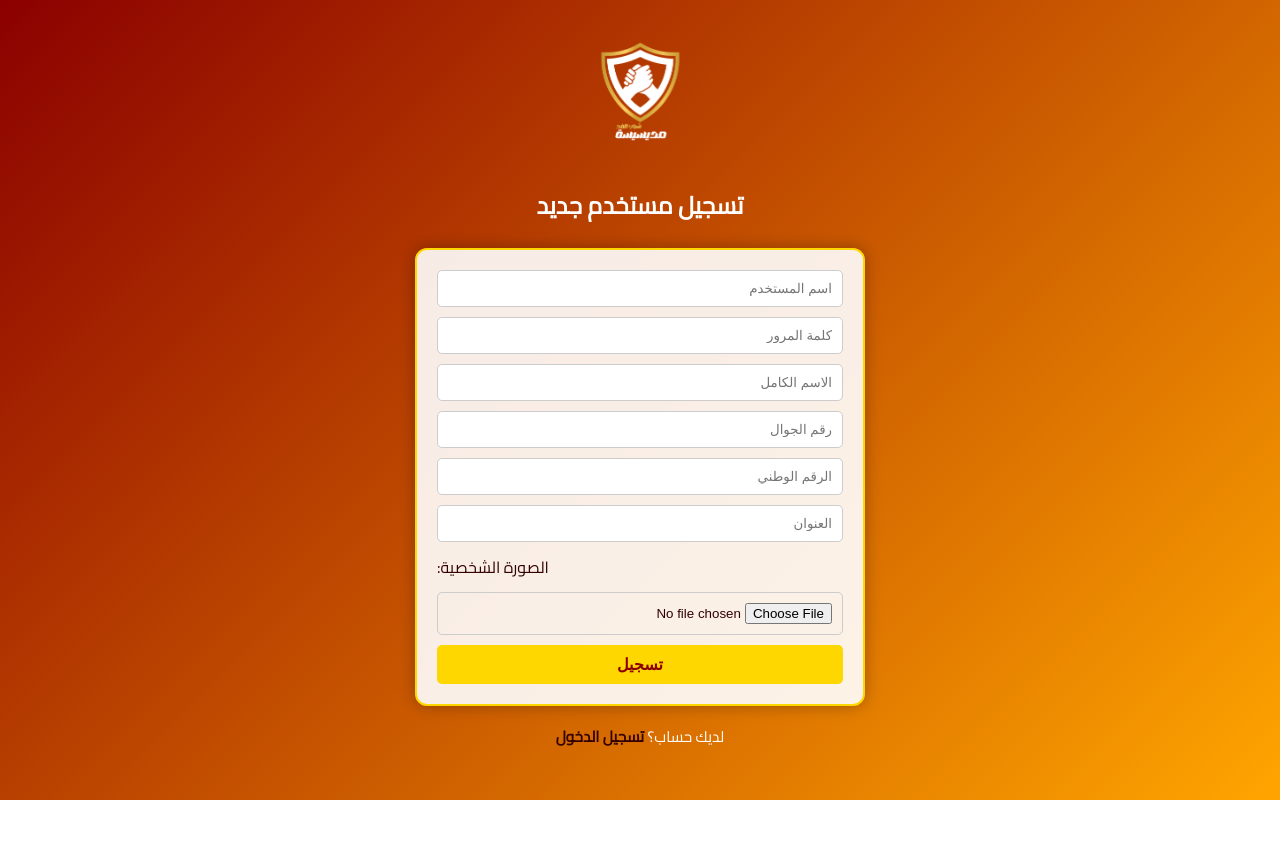
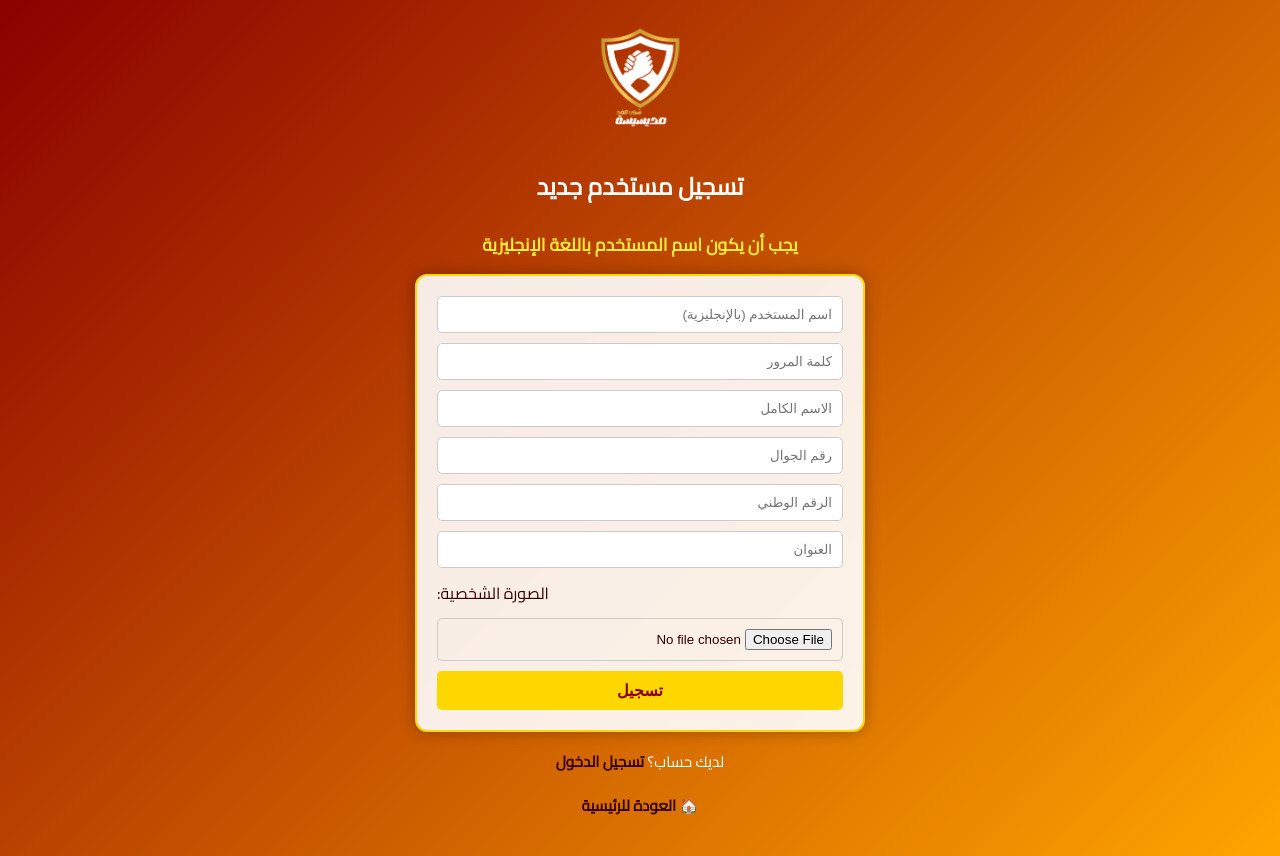
Before and after one commit to temtuba8-jpg/medisissaAir, a Flask app: page /register in a window 1280 px wide. Before the commit the page ends 800 px from the top, so only its background shows below. Run offline with Flask 3, Linux system fonts and the light colour scheme.

Commit message:
Update register.html

```diff
--- a/templates/register.html
+++ b/templates/register.html
@@ -27,12 +27,12 @@ body {
 }
 
 header {
-    margin-bottom: 20px;
+    margin-bottom: 15px;
 }
 
 header img.logo {
     width: 100px;
-    margin-bottom: 15px;
+    margin-bottom: 10px;
     animation: heartbeat 1s infinite;
 }
 
@@ -41,6 +41,20 @@ header img.logo {
     25% { transform: scale(1.2); }
     50% { transform: scale(1); }
     75% { transform: scale(1.2); }
+    100% { transform: scale(1); }
+}
+
+/* نص التنبيه أعلى الفورم */
+.username-note {
+    font-weight:bold;
+    margin-bottom: 15px;
+    color: #ffeb3b;
+    animation: pulse 1.5s infinite;
+}
+
+@keyframes pulse {
+    0% { transform: scale(1); }
+    50% { transform: scale(1.1); }
     100% { transform: scale(1); }
 }
 
@@ -72,18 +86,31 @@ button {
     border-radius:5px;
     cursor:pointer;
     font-weight:bold;
-    transition: background 0.3s;
+    transition: background 0.3s, transform 0.3s;
     color:#8B0000;
     font-size:1em;
 }
 
 button:hover {
     background:#e6b800;
+    transform: scale(1.05);
 }
 
 .error {
-    color:red;
+    color:#b30000;
+    background: #ffe6e6;
+    border: 1px solid #ff8080;
+    padding:8px;
+    border-radius:5px;
     margin-top:10px;
+    display:flex;
+    align-items:center;
+    gap:5px;
+    font-weight:bold;
+}
+
+.error::before {
+    content: "⚠️";
 }
 
 .success {
@@ -92,19 +119,19 @@ button:hover {
     margin-top:10px;
 }
 
-.login-link {
+.login-link, .home-link {
     margin-top:15px;
     font-size:0.95em;
 }
 
-.login-link a {
+.login-link a, .home-link a {
     color:#330000;
     font-weight:bold;
     text-decoration:none;
     transition: color 0.3s;
 }
 
-.login-link a:hover {
+.login-link a:hover, .home-link a:hover {
     color:#8B0000;
 }
 
@@ -122,8 +149,10 @@ button:hover {
         <h2>تسجيل مستخدم جديد</h2>
     </header>
 
-    <form method="POST" enctype="multipart/form-data">
-        <input type="text" name="username" placeholder="اسم المستخدم" required>
+    <p class="username-note">يجب أن يكون اسم المستخدم باللغة الإنجليزية</p>
+
+    <form id="registerForm" method="POST" enctype="multipart/form-data">
+        <input type="text" name="username" id="username" placeholder="اسم المستخدم (بالإنجليزية)" required>
         <input type="password" name="password" placeholder="كلمة المرور" required>
         <input type="text" name="full_name" placeholder="الاسم الكامل" required>
         <input type="text" name="phone" placeholder="رقم الجوال" required>
@@ -132,6 +161,8 @@ button:hover {
         <label style="text-align:left;">الصورة الشخصية:</label>
         <input type="file" name="photo" accept="image/*">
         <button type="submit">تسجيل</button>
+
+        <p id="usernameError" class="error" style="display:none;"></p>
 
         {% if error %}
         <p class="error">{{ error }}</p>
@@ -150,6 +181,26 @@ button:hover {
     <div class="login-link">
         <p>لديك حساب؟ <a href="{{ url_for('login') }}">تسجيل الدخول</a></p>
     </div>
+    <div class="home-link">
+        <p><a href="{{ url_for('index') }}">🏠 العودة للرئيسية</a></p>
+    </div>
 </div>
+
+<script>
+// تحقق من أن اسم المستخدم بالإنجليزية فقط قبل الإرسال
+document.getElementById("registerForm").addEventListener("submit", function(e){
+    const usernameInput = document.getElementById("username").value.trim();
+    const usernameError = document.getElementById("usernameError");
+    const englishRegex = /^[A-Za-z0-9_]+$/; // يسمح بالأحرف الإنجليزية والأرقام و _
+
+    if(!englishRegex.test(usernameInput)){
+        e.preventDefault();
+        usernameError.textContent = "اسم المستخدم يجب أن يكون بالأحرف الإنجليزية فقط (أرقام و _ مسموح بها)";
+        usernameError.style.display = "block";
+    } else {
+        usernameError.style.display = "none";
+    }
+});
+</script>
 </body>
 </html>
```
